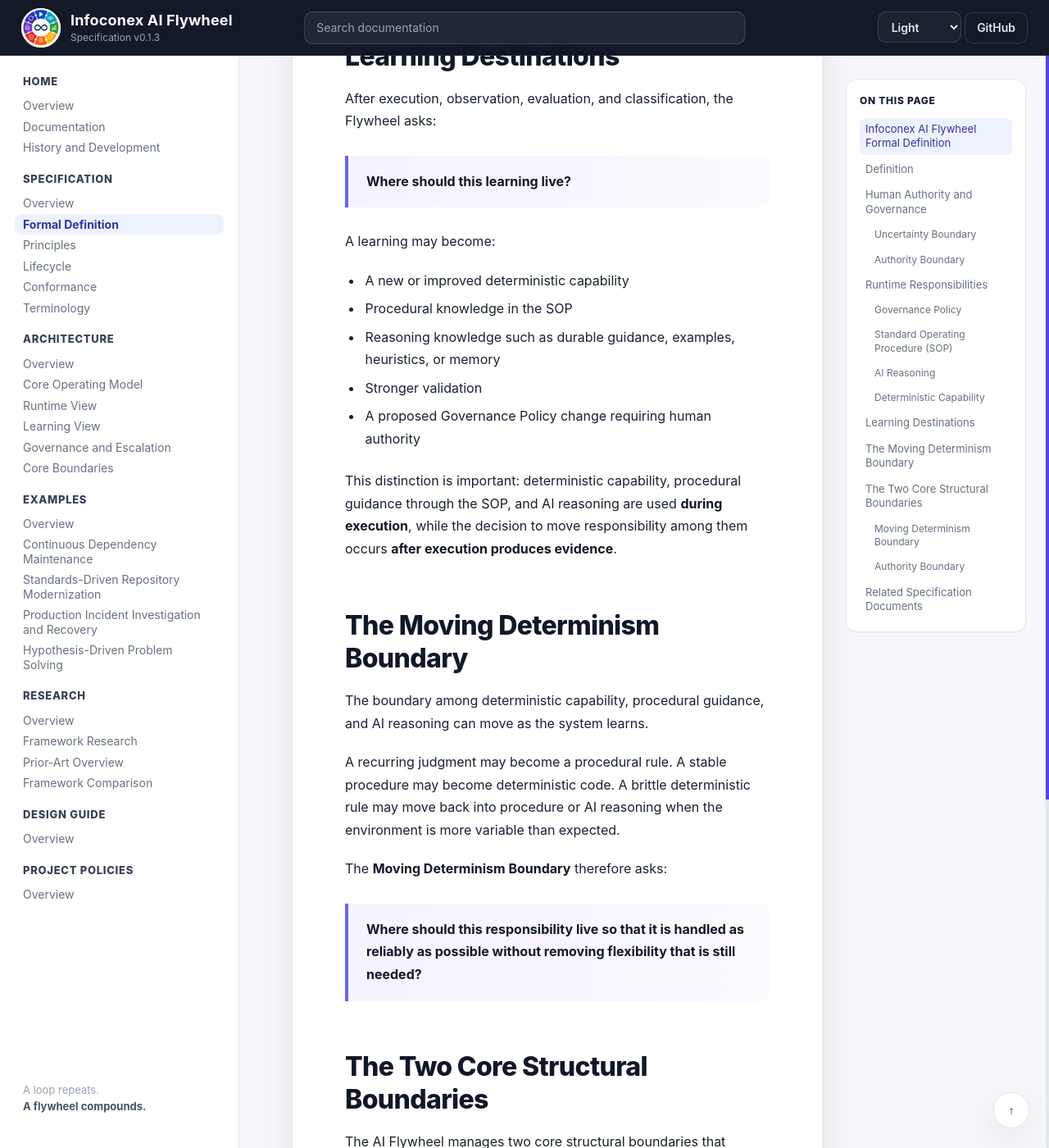
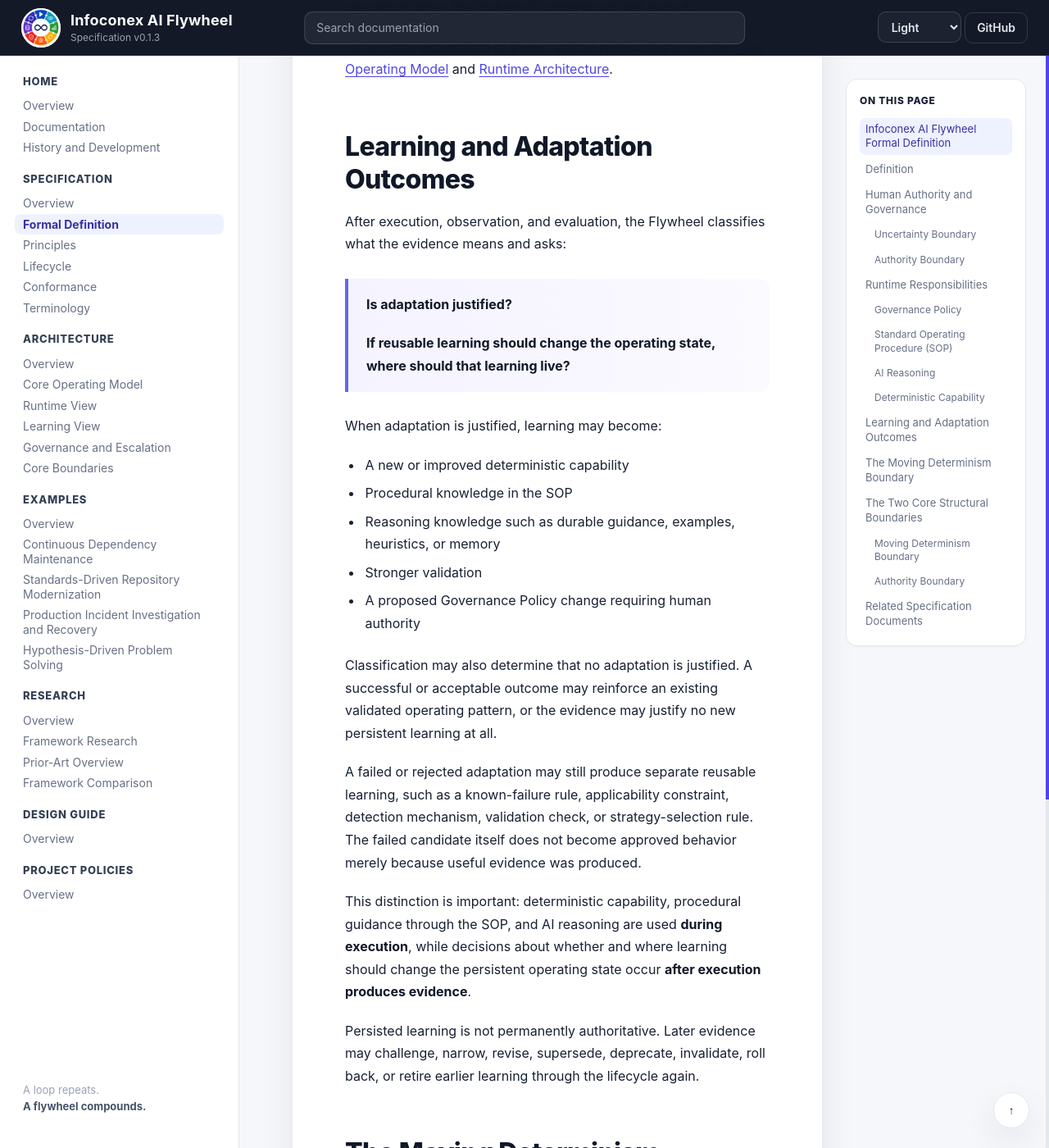
Before and after one commit to infoconex/ai-flywheel, a Jekyll site: the page built from docs/specification/definition.md, in a window 1280 px wide and 1400 px high, scrolled down 3850 px. Shown: the whole window at 82% size. Built offline with Jekyll 4.4.1, drawn with Linux system fonts in a browser that asks for light colours; our own code applies the rules of GitHub Pages for plain Markdown files; some of the changed text lies outside the part shown.

Commit message:
Align formal definition with current lifecycle semantics

```diff
--- a/docs/specification/definition.md
+++ b/docs/specification/definition.md
@@ -12,7 +12,7 @@ During execution, the system combines three operating mechanisms:
 2. **Procedural guidance, expressed as a Standard Operating Procedure (SOP)**, for defining how work should be performed, how capabilities should be used, how known conditions should be handled, and when escalation is required.
 3. **AI reasoning** for interpretation, orchestration, judgment, adaptation, ambiguity, and conditions that cannot yet be handled reliably through deterministic behavior.
 
-These mechanisms are not sequential lifecycle stages. They work together during execution. After execution produces evidence, the Flywheel evaluates what happened and determines where any resulting learning should persist.
+These mechanisms are not sequential lifecycle stages. They work together during execution. After execution produces evidence, the Flywheel evaluates what happened, classifies what was learned, determines whether adaptation is justified, and determines where any resulting reusable learning should live.
 
 The core cycle is:
 
@@ -20,7 +20,7 @@ The core cycle is:
 
 Governance applies throughout that cycle. It determines whether an action is authorized, requires human approval, requires human judgment, or is prohibited.
 
-The result is a compounding system in which repeated execution improves reliability, capability, efficiency, and safely bounded autonomy over time.
+The result is a compounding system in which evidence from repeated execution can improve the operating state, reinforce patterns that continue to work, prevent repeated failures, and challenge learning that is no longer valid. Later execution uses the current validated operating state rather than starting from the same place again.
 
 ## Human Authority and Governance
 
@@ -76,13 +76,15 @@ Deterministic code and tools perform stable, repeatable, testable operations whe
 
 For a visual explanation of these runtime relationships, see the [Core Operating Model](../architecture/operating-model.md) and [Runtime Architecture](../architecture/runtime-view.md).
 
-## Learning Destinations
+## Learning and Adaptation Outcomes
 
-After execution, observation, evaluation, and classification, the Flywheel asks:
+After execution, observation, and evaluation, the Flywheel classifies what the evidence means and asks:
 
-> **Where should this learning live?**
+> **Is adaptation justified?**
+>
+> **If reusable learning should change the operating state, where should that learning live?**
 
-A learning may become:
+When adaptation is justified, learning may become:
 
 - A new or improved deterministic capability
 - Procedural knowledge in the SOP
@@ -90,7 +92,13 @@ A learning may become:
 - Stronger validation
 - A proposed Governance Policy change requiring human authority
 
-This distinction is important: deterministic capability, procedural guidance through the SOP, and AI reasoning are used **during execution**, while the decision to move responsibility among them occurs **after execution produces evidence**.
+Classification may also determine that no adaptation is justified. A successful or acceptable outcome may reinforce an existing validated operating pattern, or the evidence may justify no new persistent learning at all.
+
+A failed or rejected adaptation may still produce separate reusable learning, such as a known-failure rule, applicability constraint, detection mechanism, validation check, or strategy-selection rule. The failed candidate itself does not become approved behavior merely because useful evidence was produced.
+
+This distinction is important: deterministic capability, procedural guidance through the SOP, and AI reasoning are used **during execution**, while decisions about whether and where learning should change the persistent operating state occur **after execution produces evidence**.
+
+Persisted learning is not permanently authoritative. Later evidence may challenge, narrow, revise, supersede, deprecate, invalidate, roll back, or retire earlier learning through the lifecycle again.
 
 ## The Moving Determinism Boundary
 
@@ -122,6 +130,10 @@ The determinism boundary can move as the system learns. The authority boundary i
 - [Terminology](terminology.md)
 - [Principles](principles/README.md)
 - [Lifecycle](lifecycle/README.md)
+- [Validation Sufficiency Requirements](validation-sufficiency.md)
+- [Persisted Learning Requirements](persisted-learning.md)
+- [Reuse Evidence Requirements](reuse-evidence.md)
+- [Learning Supersession Requirements](learning-supersession.md)
 - [Conformance](conformance/README.md)
 - [Architecture and Diagrams](../architecture/README.md)
 - [Worked Example: Continuous Dependency Maintenance](../examples/software-maintenance/worked-example.md)
```
